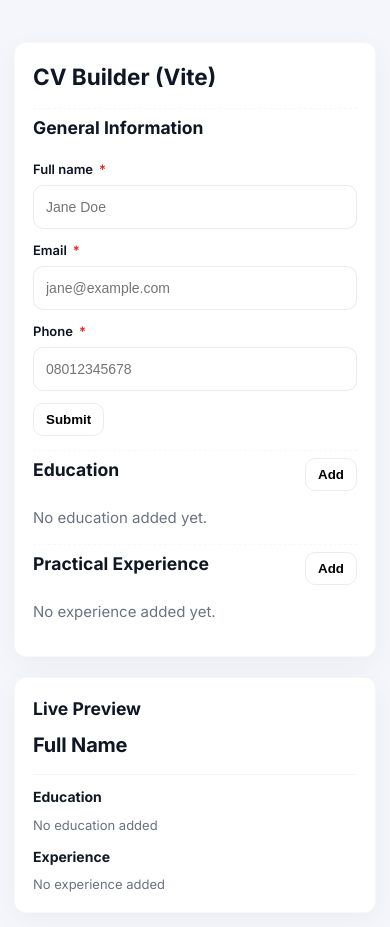
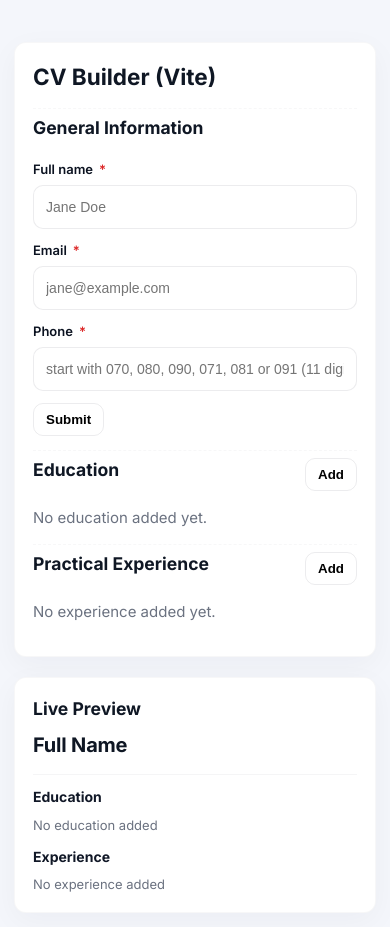
Before and after one commit to hencci/cv-application, a React (Vite) app in the folder cv-application/: page / in a window 390 px wide. Built offline with nearby package versions, Linux system fonts and the light colour scheme.

Commit message:
Change placeholder for phone field for better input guidance

```diff
--- a/cv-application/src/components/GeneralInfo.jsx
+++ b/cv-application/src/components/GeneralInfo.jsx
@@ -101,7 +101,7 @@ export default function GeneralInfo({ data = {}, onSubmit }) {
             name="phone"
             type="tel"
             value={form.phone}
-            placeholder="08012345678"
+            placeholder="start with 070, 080, 090, 071, 081 or 091 (11 digits)"
             onChange={handleChange}
             required
             hasError={!!errors.phone}
--- a/cv-application/src/styles/app.css
+++ b/cv-application/src/styles/app.css
@@ -82,7 +82,6 @@
   transition: box-shadow 0.12s ease, border-color 0.12s ease,
     transform 0.06s ease;
   outline: none;
-  -webkit-appearance: none;
 }
 
 .form-control:focus {
```
